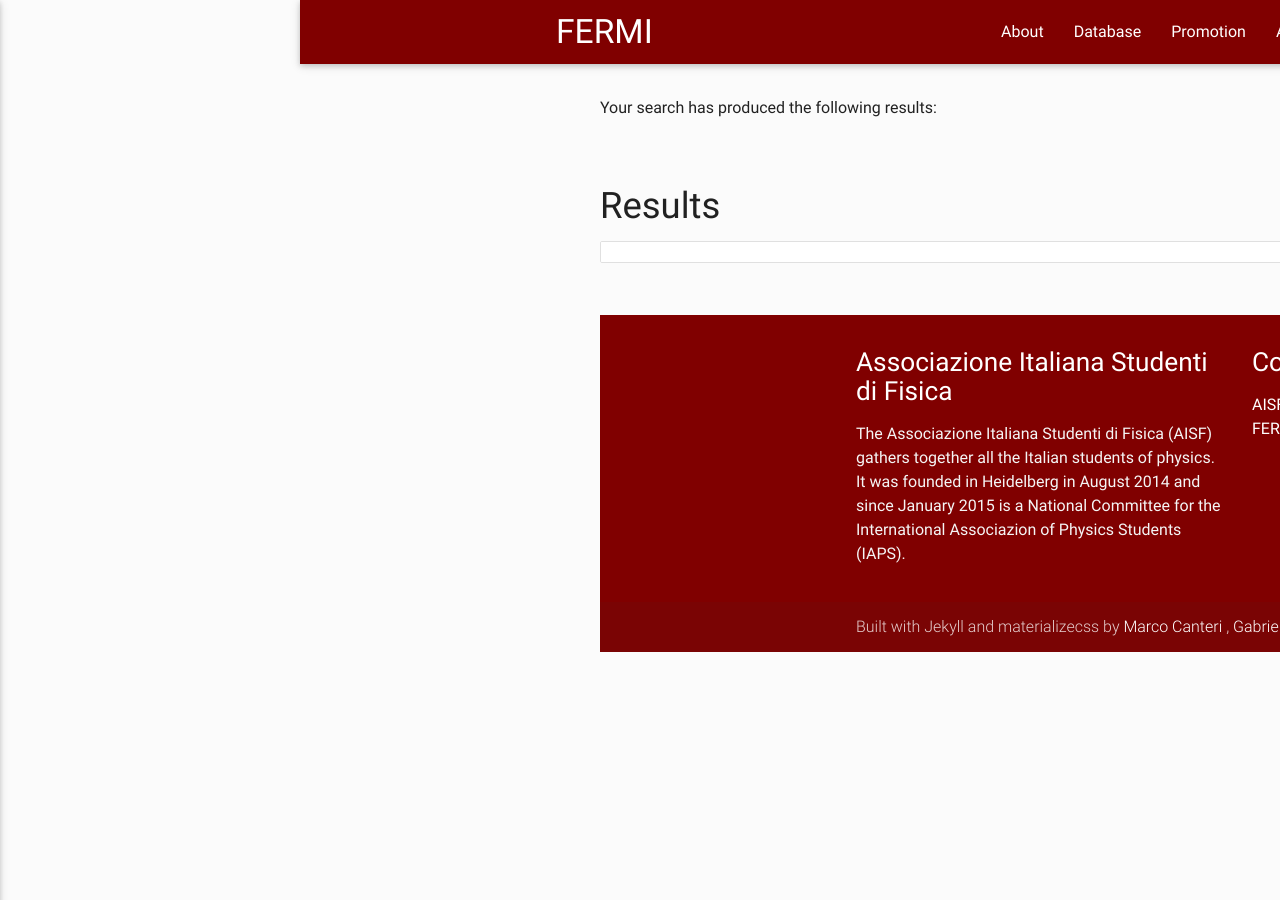
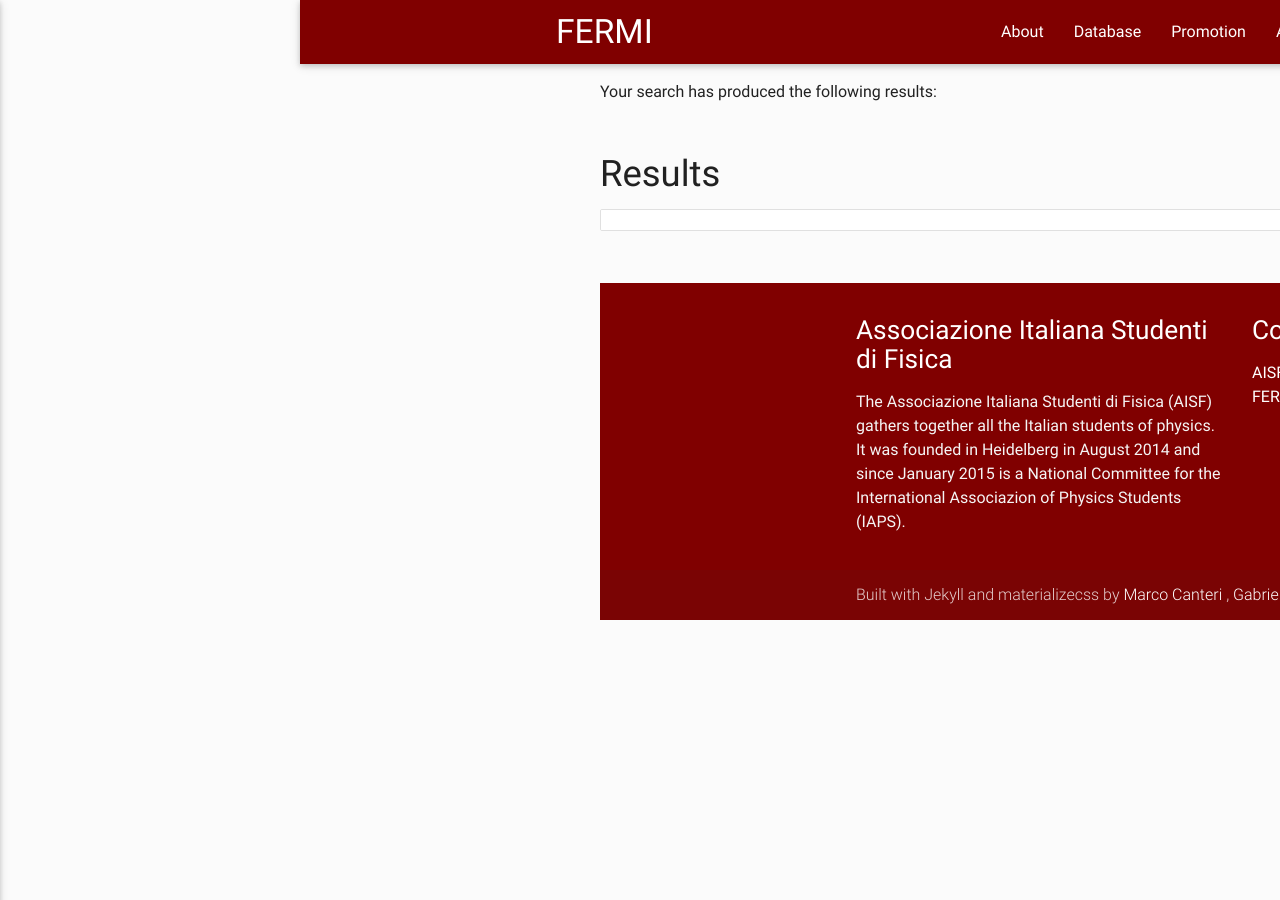
Before and after one commit to philosophysics/fermivisual, a Jekyll site: the page built from database.html, in a window 1280 px wide. Built offline with Jekyll 4.4.1, drawn with Linux system fonts in a browser that asks for light colours; nearby versions of some CDN libraries.

Commit message:
Update database.html

```diff
--- a/database.html
+++ b/database.html
@@ -29,11 +29,10 @@
 
 </div>
 -->
-<div class="section">
+
   <p>
       Your search has produced the following results:
   </p>
-</div>
 
 <div class="section">
   <h4>Results</h4>
```
